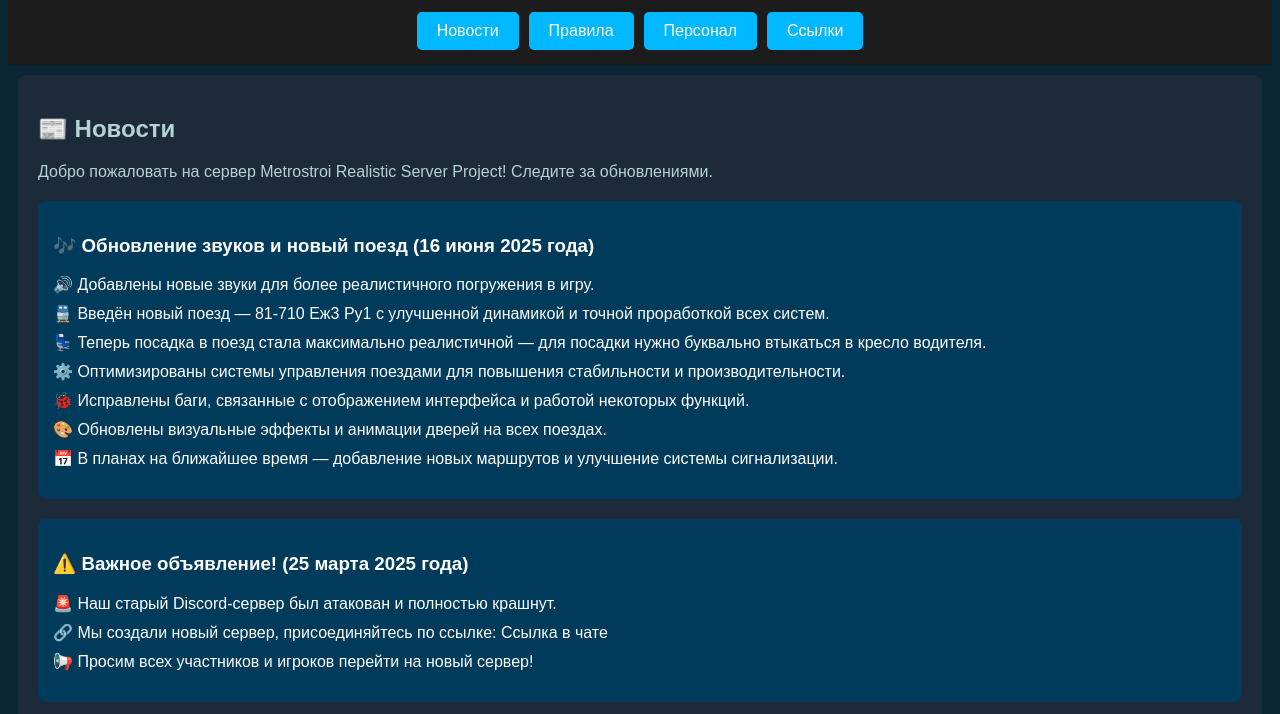
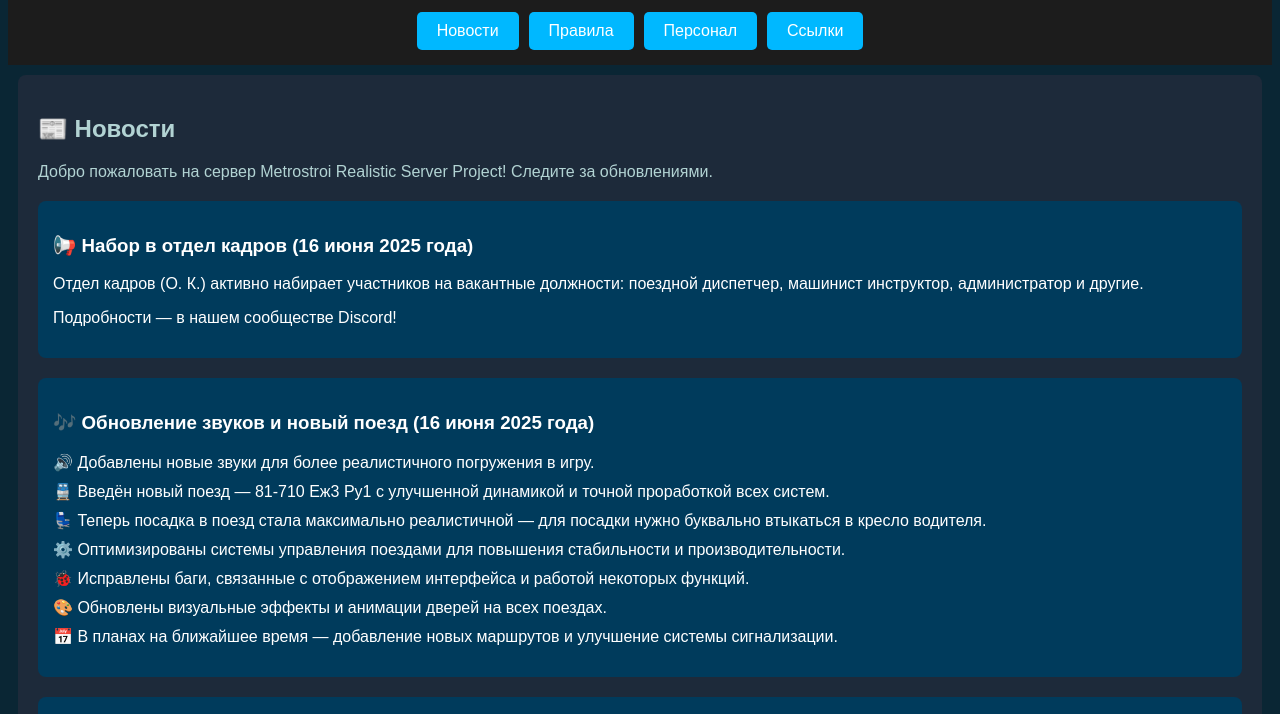
Before and after one commit to DragonGames14/fivmeofvnme, a plain HTML site: page index.html in a window 1280 px wide. Shown: the part 86-800 px from the top of the page. Drawn offline with Linux system fonts and the light colour scheme.

Commit message:
Update index.html

```diff
--- a/index.html
+++ b/index.html
@@ -115,6 +115,11 @@
     <div id="news" class="content active">
         <h2>📰 Новости</h2>
         <p>Добро пожаловать на сервер Metrostroi Realistic Server Project! Следите за обновлениями.</p>
+    <div class="news-update">
+    <h3>📢 Набор в отдел кадров (16 июня 2025 года)</h3>
+    <p>Отдел кадров (О. К.) активно набирает участников на вакантные должности: поездной диспетчер, машинист инструктор, администратор и другие.</p>
+    <p>Подробности — в нашем сообществе Discord!</p>
+    </div>
     <div class="news-update">
     <h3>🎶 Обновление звуков и новый поезд (16 июня 2025 года)</h3>
     <ul>
```
